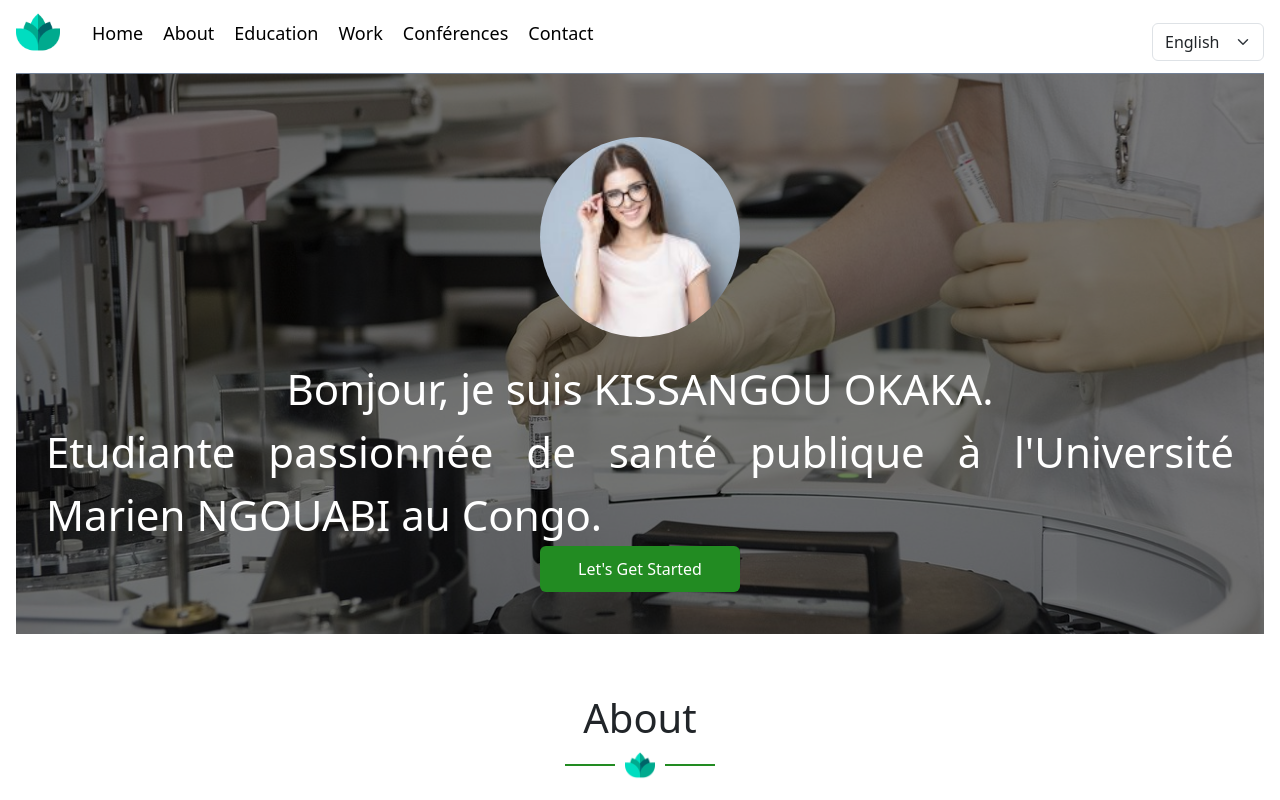
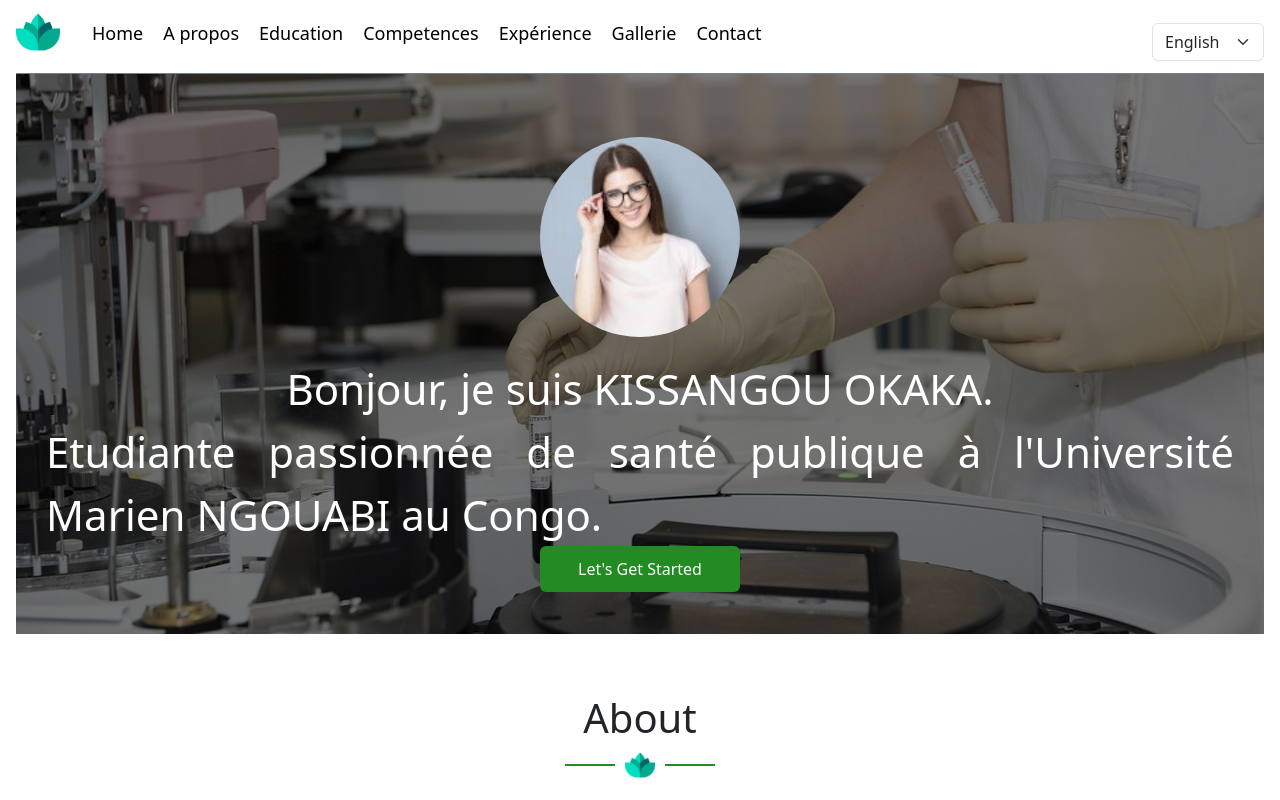
Before and after one commit to kayarhabby/portfolio_delicia_react, a React (Vite) app: page / in a window 1280 px wide. Shown: the top 800 px of the page. Built offline with nearby package versions, Linux system fonts and the light colour scheme.

Commit message:
ajout de la fonction handscroll

```diff
--- a/src/assets/components/Navbar.jsx
+++ b/src/assets/components/Navbar.jsx
@@ -1,21 +1,44 @@
-import React, { useState } from 'react';
+import React, { useState, useEffect } from 'react';
 import { useTranslation } from 'react-i18next';
 import i18n from '../js/i18n';
 import '../css/Navbar.css';
+
 const Navbar = () => {
     const { t } = useTranslation('navbar');
-
     const [isMenuOpen, setMenuOpen] = useState(false);
+    const [activeLink, setActiveLink] = useState('');
 
     const toggleMenu = () => {
         setMenuOpen(prevState => !prevState);
     };
 
     const handleLanguageChange = (event) => {
-        const selectedLang = event.target.value; // recupérer la valeur 'fr' ou 'en' mis dans l'attribut value de select
-        // console.log(selectedLang);
+        const selectedLang = event.target.value;
         i18n.changeLanguage(selectedLang);
     };
+
+    const handleScroll = () => {
+        const sections = document.querySelectorAll('div[id]');
+        const scrollPosition = window.scrollY + window.innerHeight / 2;
+
+        sections.forEach(section => {
+            const sectionTop = section.offsetTop;
+            const sectionHeight = section.offsetHeight;
+            const sectionId = section.getAttribute('id');
+
+            if (scrollPosition >= sectionTop && scrollPosition <= sectionTop + sectionHeight) {
+                setActiveLink(sectionId);
+            }
+        });
+    };
+
+    useEffect(() => {
+        window.addEventListener('scroll', handleScroll);
+
+        return () => {
+            window.removeEventListener('scroll', handleScroll);
+        };
+    }, []);
 
     return (
         <div className="navbar_container">
@@ -28,17 +51,18 @@ const Navbar = () => {
                         <a href="#"><i className="fa-solid fa-bars"></i></a>
                         <a href="#"><i className="fa-solid fa-x"></i></a>
                     </section>
-                    <a href="/"><img src="/src/assets/images/lotus.png" alt="lotus icon" className="icon"/></a>
+                    <a href="/"><img src="/src/assets/images/lotus.png" alt="lotus icon" className="icon" /></a>
                 </article>
                 <article className={`link_item ${isMenuOpen ? 'is-visible' : ''}`}>
                     <section>
                         <ul>
-                            <li><a href="#home">Home</a></li>
-                            <li><a href="#about">About</a></li>
-                            <li><a href="#education">Education</a></li>
-                            <li><a href="#work">Work</a></li>
-                            <li><a href="#conferences">Conférences</a></li>
-                            <li><a href="#contact">Contact</a></li>
+                            <li><a href="#home" className={activeLink === 'home' ? 'active' : ''}>Home</a></li>
+                            <li><a href="#about" className={activeLink === 'about' ? 'active' : ''}>A propos</a></li>
+                            <li><a href="#education" className={activeLink === 'education' ? 'active' : ''}>Education</a></li>
+                            <li><a href="#competences" className={activeLink === 'competences' ? 'active' : ''}>Competences</a></li>
+                            <li><a href="#experience" className={activeLink === 'experience' ? 'active' : ''}>Expérience</a></li>
+                            <li><a href="#gallerie" className={activeLink === 'gallerie' ? 'active' : ''}>Gallerie</a></li>
+                            <li><a href="#contact" className={activeLink === 'contact' ? 'active' : ''}>Contact</a></li>
                         </ul>
                     </section>
                     <section>
@@ -50,7 +74,7 @@ const Navbar = () => {
                 </article>
             </nav>
         </div>
-
     );
 };
+
 export default Navbar;
```
